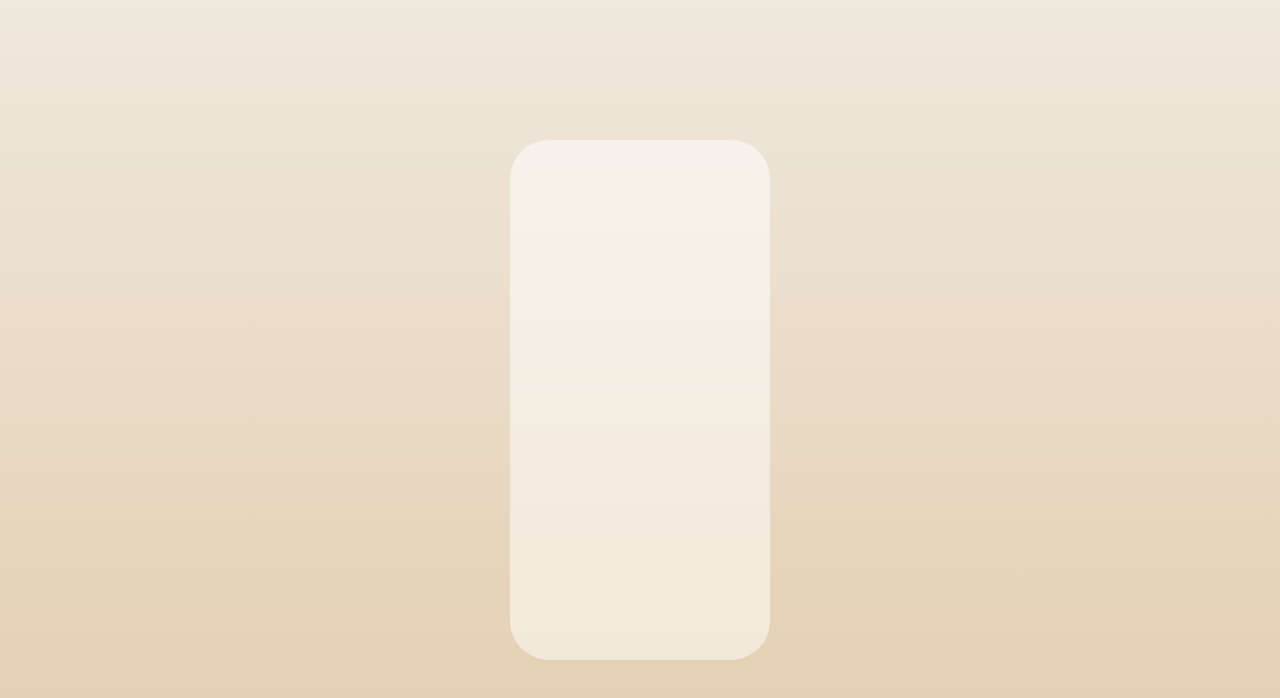
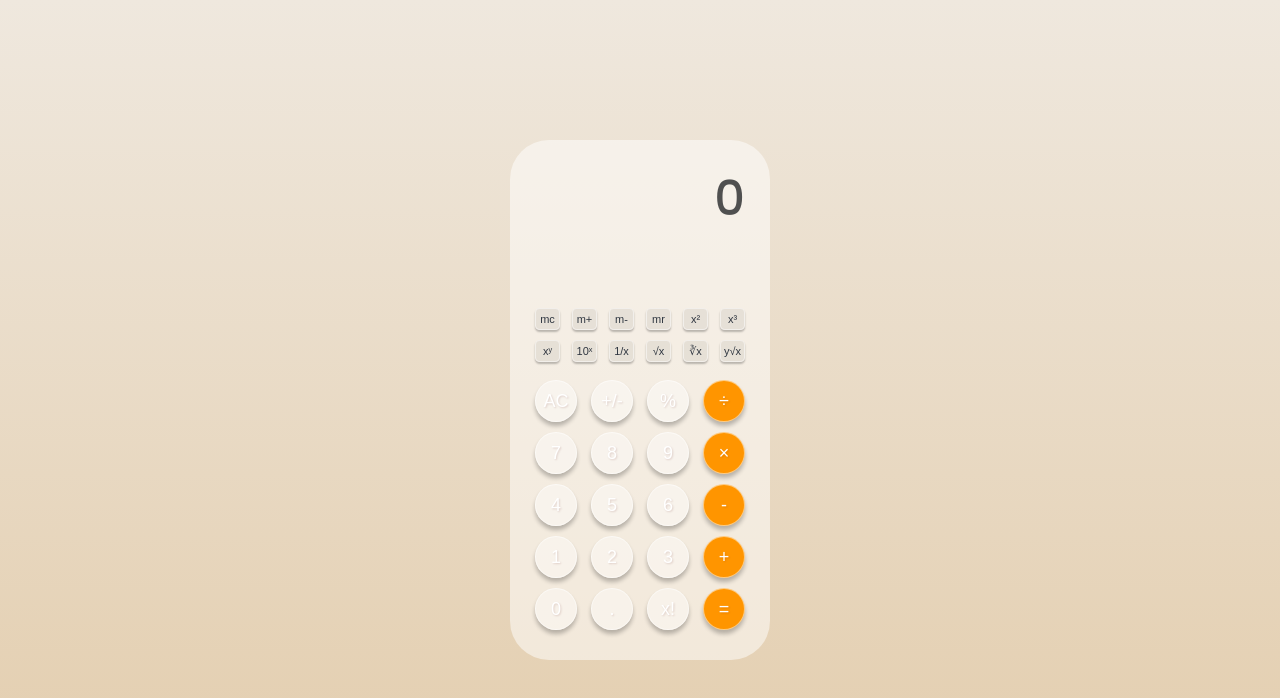
Before and after one commit to MashaBogdanova/calculator-scientific, a website built with webpack: page src/index.html in a window 1280 px wide. Built offline with nearby package versions, Linux system fonts and the light colour scheme.

Commit message:
feat: add buttons

```diff
--- a/src/config/buttons.config.ts
+++ b/src/config/buttons.config.ts
@@ -1,47 +1,48 @@
 interface Button {
   label: string;
   action: string | null;
-  style?: 'dark' | 'accent';
+  isAccent?: boolean;
+  isSmall?: boolean;
 }
 
 export const calculatorButtons: Button[] = [
-  { label: 'mc', action: 'clearMemory', style: 'accent' },
-  { label: 'm+', action: 'addToMemory', style: 'accent' },
-  { label: 'm-', action: 'subtractFromMemory', style: 'accent' },
-  { label: 'mr', action: 'recallMemory', style: 'accent' },
+  { label: 'mc', action: 'clearMemory', isAccent: true, isSmall: true },
+  { label: 'm+', action: 'addToMemory', isAccent: true, isSmall: true },
+  { label: 'm-', action: 'subtractFromMemory', isAccent: true, isSmall: true },
+  { label: 'mr', action: 'recallMemory', isAccent: true, isSmall: true },
 
-  { label: 'x²', action: 'square', style: 'dark' },
-  { label: 'x³', action: 'cube', style: 'dark' },
-  { label: 'xʸ', action: 'power', style: 'dark' },
-  { label: '10ˣ', action: 'power10', style: 'dark' },
+  { label: 'x²', action: 'square', isSmall: true },
+  { label: 'x³', action: 'cube', isSmall: true },
+  { label: 'xʸ', action: 'power', isSmall: true },
+  { label: '10ˣ', action: 'power10', isSmall: true },
 
-  { label: '1/x', action: 'reciprocal', style: 'dark' },
-  { label: '√x', action: 'sqrt', style: 'dark' },
-  { label: '∛x', action: 'cbrt', style: 'dark' },
-  { label: 'y√x', action: 'nthRoot', style: 'dark' },
+  { label: '1/x', action: 'reciprocal', isSmall: true },
+  { label: '√x', action: 'sqrt', isSmall: true },
+  { label: '∛x', action: 'cbrt', isSmall: true },
+  { label: 'y√x', action: 'nthRoot', isSmall: true },
 
-  { label: 'AC', action: 'clear', style: 'dark' },
-  { label: '+/-', action: 'negate', style: 'dark' },
-  { label: '%', action: 'percent', style: 'dark' },
-  { label: '÷', action: 'divide', style: 'accent' },
+  { label: 'AC', action: 'clear' },
+  { label: '+/-', action: 'negate' },
+  { label: '%', action: 'percent' },
+  { label: '÷', action: 'divide', isAccent: true },
 
   { label: '7', action: null },
   { label: '8', action: null },
   { label: '9', action: null },
-  { label: '×', action: 'multiply', style: 'accent' },
+  { label: '×', action: 'multiply', isAccent: true },
 
   { label: '4', action: null },
   { label: '5', action: null },
   { label: '6', action: null },
-  { label: '-', action: 'subtract', style: 'accent' },
+  { label: '-', action: 'subtract', isAccent: true },
 
   { label: '1', action: null },
   { label: '2', action: null },
   { label: '3', action: null },
-  { label: '+', action: 'add', style: 'accent' },
+  { label: '+', action: 'add', isAccent: true },
 
   { label: '0', action: null },
   { label: '.', action: null },
-  { label: '=', action: 'equals' },
   { label: 'x!', action: 'factorial' },
+  { label: '=', action: 'equals', isAccent: true },
 ];
--- a/src/modules/calculator.ts
+++ b/src/modules/calculator.ts
@@ -1,3 +1,4 @@
+import { calculatorButtons } from '../config/buttons.config';
 import { createElement } from '../utils/create-element';
 
 export class Calculator {
@@ -12,10 +13,41 @@ export class Calculator {
       parent: document.body,
     });
 
-    createElement({
+    const calculator = createElement({
       tag: 'section',
       styles: ['calculator'],
       parent: main,
     });
+
+    createElement({
+      tag: 'div',
+      styles: ['output'],
+      parent: calculator,
+      innerText: '0',
+    });
+
+    const smallButtons = createElement({
+      tag: 'div',
+      styles: ['buttons'],
+      parent: calculator,
+    });
+
+    const buttons = createElement({
+      tag: 'div',
+      styles: ['buttons'],
+      parent: calculator,
+    });
+
+    calculatorButtons.map((button) => {
+      createElement({
+        tag: 'button',
+        styles: [
+          `${button.isSmall ? 'button_small' : 'button'}`,
+          `${button.isAccent && 'button_accent'}`,
+        ],
+        parent: button.isSmall ? smallButtons : buttons,
+        innerText: button.label,
+      });
+    });
   }
 }
--- a/src/styles/abstract/_constants.scss
+++ b/src/styles/abstract/_constants.scss
@@ -19,3 +19,4 @@ $color-light-xs: #ffffff7f;
 
 $color-dark: #505050;
 $color-dark-m: #0000003f;
+$color-dark-s: #0000000f;
--- /dev/null
+++ b/src/styles/abstract/_mixins.scss
@@ -0,0 +1,6 @@
+@use './constants' as constants;
+
+@mixin button-border($size) {
+  border: 0.5px solid constants.$color-light-xs;
+  box-shadow: 0 $size $size constants.$color-dark-m;
+}
--- /dev/null
+++ b/src/styles/components/_button.scss
@@ -0,0 +1,39 @@
+@use '../abstract/constants' as constants;
+@use '../abstract/mixins';
+
+.button {
+  width: 4.2rem;
+  height: 4.2rem;
+
+  font-size: 1.8rem;
+  font-weight: 500;
+  color: constants.$color-light;
+  text-shadow: 1px 1px 2px constants.$color-tertiary-m;
+
+  background-color: constants.$color-light-s;
+  border-radius: 50%;
+  @include mixins.button-border(4px);
+
+  transition: transform 150ms ease-out;
+
+  &_accent {
+    background-color: constants.$color-primary;
+  }
+
+  &_small {
+    width: 2.5rem;
+    height: 2.2rem;
+
+    font-size: 1.1rem;
+    color: constants.$color-secondary;
+
+    background-color: constants.$color-dark-s;
+    border-radius: 20%;
+    @include mixins.button-border(2px);
+  }
+
+  &:hover {
+    transform: scale(1.1);
+    cursor: pointer;
+  }
+}
--- a/src/styles/components/_calculator.scss
+++ b/src/styles/components/_calculator.scss
@@ -4,6 +4,7 @@
   display: flex;
   flex-direction: column;
   justify-content: space-between;
+  gap: 1.8rem;
 
   width: 26rem;
   height: 52rem;
@@ -12,3 +13,12 @@
   background-color: constants.$color-light-xs;
   border-radius: 3.9rem;
 }
+
+.buttons {
+  display: flex;
+  flex-wrap: wrap;
+  justify-content: space-between;
+  gap: 1rem;
+
+  width: 100%;
+}
--- /dev/null
+++ b/src/styles/components/_output.scss
@@ -0,0 +1,12 @@
+@use '../abstract/constants' as constants;
+
+.output {
+  flex-grow: 1;
+  width: 100%;
+
+  text-align: right;
+  font-size: 4.8rem;
+  line-height: 1.2;
+  word-break: break-all;
+  color: constants.$color-dark;
+}
--- a/src/styles/styles.scss
+++ b/src/styles/styles.scss
@@ -1,4 +1,6 @@
 @use 'base/reset';
 @use 'base/fonts';
 @use 'components/calculator';
+@use 'components/output';
+@use 'components/button';
 @use 'layout/body';
```
